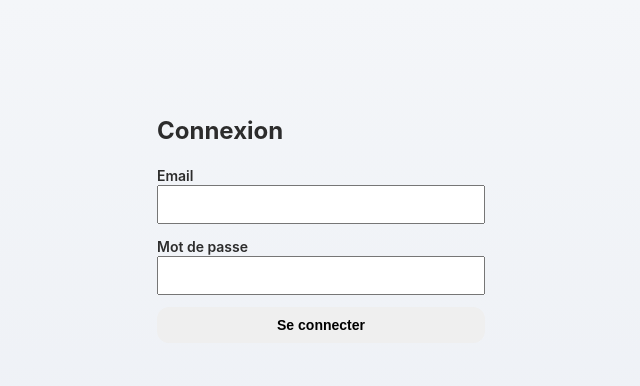
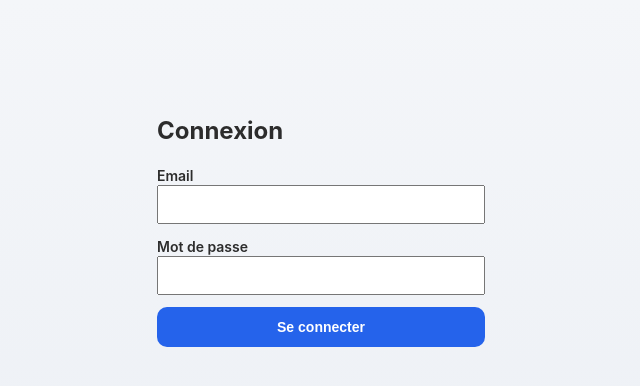
Before and after one commit to ELKALEF-AYA/SIRIUS-ING3, a React (Vite) app in the folder frontend/: page /login in a window 1280 px wide. Shown: the top 386 px of the page, without its empty margins (319-959 px from the left). Built offline with nearby package versions, Linux system fonts and the light colour scheme.

Commit message:
Update some front classes

```diff
--- a/frontend/src/auth/LogoutButton.jsx
+++ b/frontend/src/auth/LogoutButton.jsx
@@ -10,7 +10,21 @@ export default function LogoutButton() {
     };
 
     return (
-        <button onClick={logout} style={{ padding: 8 }}>
+        <button
+            type="button"
+            onClick={logout}
+            style={{
+                padding: "10px 14px",
+                borderRadius: 12,
+                border: "1px solid #e5e7eb",
+                background: "white",
+                color: "#111827",
+                fontWeight: 600,
+                cursor: "pointer",
+            }}
+            onMouseEnter={(e) => (e.currentTarget.style.background = "#f9fafb")}
+            onMouseLeave={(e) => (e.currentTarget.style.background = "white")}
+        >
             Se déconnecter
         </button>
     );
--- a/frontend/src/notifications/NotificationBell.jsx
+++ b/frontend/src/notifications/NotificationBell.jsx
@@ -32,8 +32,12 @@ export default function NotificationBell() {
         return () => document.removeEventListener("mousedown", onDocClick);
     }, []);
 
-    function onClickNotif(n) {
-        if (!n.isRead) markRead(n.id);
+    async function onClickNotif(n) {
+        try {
+            if (!n.isRead) await markRead(n.id);
+        } catch (e) {
+            console.log("markRead failed", e);
+        }
 
         if (n.link) {
             const sep = n.link.includes("?") ? "&" : "?";
--- a/frontend/src/pages/AgentHome.jsx
+++ b/frontend/src/pages/AgentHome.jsx
@@ -7,7 +7,9 @@ import AgentRentReceipt from "./AgentRentReceipt";
 export default function AgentHome() {
     const userId = localStorage.getItem("userId") || "1";
     const email = localStorage.getItem("email") || "Agent";
-
+    const firstName = localStorage.getItem("firstName") || "";
+    const lastName = localStorage.getItem("lastName") || "";
+    const fullName = `${firstName} ${lastName}`.trim();
     const [tab, setTab] = useState("rent");
 
     return (
@@ -22,6 +24,7 @@ export default function AgentHome() {
             >
                 <div>
                     <h2 style={{ margin: 0 }}>Agent Dashboard</h2>
+                    <p style={{ margin: "6px 0 0" }}>{fullName}</p>
                 </div>
                 <LogoutButton />
             </div>
--- a/frontend/src/pages/ClientHome.jsx
+++ b/frontend/src/pages/ClientHome.jsx
@@ -20,7 +20,7 @@ export default function ClientHome() {
             <div style={{ display: "flex", justifyContent: "space-between", alignItems: "center", gap: 12 }}>
                 <div>
                     <h2 style={{ margin: 0 }}>Espace Client</h2>
-                    <p style={{ margin: "6px 0 0" }}> {fullName || email || "Client"}</p>
+                    <p style={{ margin: "6px 0 0" }}> {fullName}</p>
                 </div>
                 <div style={{ display: "flex", alignItems: "center", gap: 12 }}>
                     <NotificationBell />
--- a/frontend/src/pages/ClientRentReceipt.jsx
+++ b/frontend/src/pages/ClientRentReceipt.jsx
@@ -1,6 +1,6 @@
-import { useEffect, useState } from "react";
 import { api } from "../api/api";
-import { useLocation } from "react-router-dom";
+import { useLocation, useNavigate } from "react-router-dom";
+import { useEffect, useRef, useState } from "react";
 
 const PdfIcon = () => (
   <svg
@@ -38,6 +38,8 @@ export default function ClientRentReceipt() {
   const [loadingId, setLoadingId] = useState(null);
   const [successId, setSuccessId] = useState(null);
   const location = useLocation();
+  const navigate = useNavigate();
+  const lastHighlightedRef = useRef(null);
 
   const locataireId = localStorage.getItem("tenantId");
 
@@ -59,6 +61,7 @@ export default function ClientRentReceipt() {
       const params = new URLSearchParams(location.search);
       const receiptId = params.get("receiptId");
       if (!receiptId) return;
+      if (lastHighlightedRef.current === receiptId) return;
 
       const el = document.getElementById(`receipt-${receiptId}`);
       if (!el) return;
@@ -70,7 +73,7 @@ export default function ClientRentReceipt() {
       el.classList.add("receipt-highlight");
 
       setTimeout(() => el.classList.remove("receipt-highlight"), 2000);
-      window.history.replaceState({}, "", "/client");
+      navigate("/client", { replace: true });
   }, [location.search, quittances]);
 
   const formatPeriode = (periode) => {
--- a/frontend/src/pages/Login.jsx
+++ b/frontend/src/pages/Login.jsx
@@ -59,7 +59,21 @@ export default function Login() {
 
                 {err && <p style={{ color: "crimson" }}>{err}</p>}
 
-                <button disabled={loading} style={{ width: "100%", padding: 10 }}>
+                <button
+                    type="submit"
+                    disabled={loading}
+                    style={{
+                        width: "100%",
+                        padding: 12,
+                        border: "none",
+                        borderRadius: 10,
+                        background: "#2563eb",
+                        color: "white",
+                        fontWeight: 600,
+                        cursor: loading ? "not-allowed" : "pointer",
+                        opacity: loading ? 0.75 : 1,
+                    }}
+                >
                     {loading ? "Connexion..." : "Se connecter"}
                 </button>
             </form>
```
Also changed, not shown: 1 other file (tests, documents, lock files or other folders).
